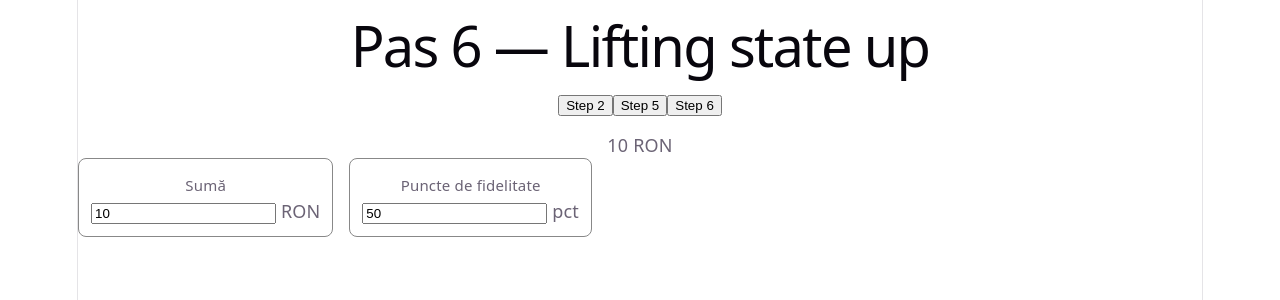
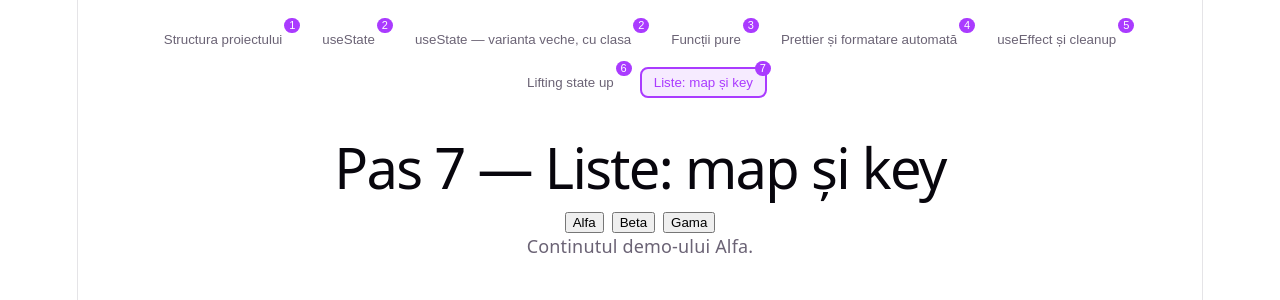
Before and after one commit to nmatei/react-basics-tutorial, a React (Vite) app: page / in a window 1280 px wide. Shown: the top 300 px of the page. Built offline with nearby package versions, Linux system fonts and the light colour scheme.

Commit message:
demo tabs

```diff
--- a/src/App.tsx
+++ b/src/App.tsx
@@ -1,11 +1,15 @@
 // Shell-ul aplicatiei: tine registrul de demo-uri si pasul activ, niciodata
 // codul unui demo. Un pas nou = un fisier in src/demos/ + o intrare in `demos`.
+// Meniul nu se mai scrie de mana: se DERIVA din registru cu `map`, deci creste
+// singur la fiecare intrare noua.
 
 import { useState, type ReactNode } from "react";
 import "./App.css";
+import { DemoTab } from "./components/DemoTab";
 import { Welcome } from "./components/Welcome";
 import { Counter } from "./demos/Counter";
 import { CounterClass } from "./demos/CounterClass";
+import { DemoMenu } from "./demos/DemoMenu";
 import { LiftingState } from "./demos/LiftingState";
 import { PrettierFormat } from "./demos/PrettierFormat";
 import { PureFunctions } from "./demos/PureFunctions";
@@ -22,29 +26,54 @@ const demos: Demo[] = [
   { id: "pure-functions", step: 3, title: "Funcții pure", element: <PureFunctions /> },
   { id: "prettier-format", step: 4, title: "Prettier și formatare automată", element: <PrettierFormat /> },
   { id: "timer", step: 5, title: "useEffect și cleanup", element: <Timer /> },
-  { id: "lifting-state", step: 6, title: "Lifting state up", element: <LiftingState /> }
+  { id: "lifting-state", step: 6, title: "Lifting state up", element: <LiftingState /> },
+  { id: "demo-menu", step: 7, title: "Liste: map și key", element: <DemoMenu /> }
 ];
 
 function App() {
-  // Setter-ul lipseste inca: meniul de navigare vine cu o lecție ulterioara.
-  // Pana atunci schimbi pasul activ modificand id-ul de aici.
-  const [activeId, setActiveId] = useState("lifting-state");
+  // Singura sursa de adevar a navigarii: ID-ul activ, un string. Se pierde la
+  // refresh — useState traieste in memoria paginii, nu pe disc.
+  const [activeId, setActiveId] = useState("demo-menu");
 
   // `?? demos[0]` face ca `active` sa nu fie niciodata undefined — asa evitam
-  // `!` (non-null assertion), care e interzis in acest proiect.
+  // `!` (non-null assertion), care e interzis in acest proiect. Demo-ul activ e
+  // DERIVAT din id, nu tinut inca o data in state.
   const active = demos.find(d => d.id === activeId) ?? demos[0];
 
   return (
     <>
-      <h1>
-        Pas {active.step} — {active.title}
-      </h1>
-      <div style={{ marginBottom: 16 }}>
-        <button onClick={() => setActiveId("counter")}>Step 2</button>
-        <button onClick={() => setActiveId("timer")}>Step 5</button>
-        <button onClick={() => setActiveId("lifting-state")}>Step 6</button>
-      </div>
-      {active.element}
+      {/* `key` e citit de React ca sa potriveasca elementele intre doua randari;
+          NU ajunge in DemoTab ca prop. Daca ai nevoie de id si inauntru, il pasezi
+          separat. */}
+      <nav
+        style={{
+          display: "flex",
+          flexWrap: "wrap",
+          gap: 12,
+          justifyContent: "center",
+          padding: "24px 16px"
+        }}
+      >
+        {demos.map(d => (
+          <DemoTab
+            key={d.id}
+            //step={d.step % 2 === 0 ? d.step : undefined}
+            step={d.step}
+            title={d.title}
+            active={d.id === active.id}
+            // Arrow function, nu `onSelect={setActiveId(d.id)}`: al doilea ar APELA
+            // setter-ul in timpul randarii. Pasezi ce sa se intample la click.
+            onSelect={() => setActiveId(d.id)}
+          />
+        ))}
+      </nav>
+
+      <main>
+        <h1>
+          Pas {active.step} — {active.title}
+        </h1>
+        {active.element}
+      </main>
     </>
   );
 }
--- /dev/null
+++ b/src/components/DemoTab.tsx
@@ -0,0 +1,58 @@
+// Butonul de navigare din meniu. Sta in components/, nu in demos/, pentru ca nu
+// demonstreaza un concept: e o bucata de UI folosita de shell.
+// Nu are useState. Primeste ce sa afiseze (`step`, `title`), daca e cel activ
+// (`active`) si ce sa CEARA la click (`onSelect`) — componenta controlata, exact
+// tiparul de la pasul 6: date in jos, evenimente in sus.
+
+type Props = {
+  step?: number;
+  title: string;
+  active: boolean;
+  onSelect: () => void;
+};
+
+export function DemoTab({ step, title, active, onSelect }: Props) {
+  return (
+    <button
+      type="button"
+      onClick={onSelect}
+      style={{
+        // `relative` nu muta butonul cu nimic; il face SISTEM DE REFERINTA pentru
+        // copiii pozitionati absolut. Fara linia asta, badge-ul s-ar aseza fata de
+        // pagina, nu fata de buton.
+        position: "relative",
+        // Badge-ul iese peste marginea butonului, deci butonul nu are voie sa taie
+        // ce depaseste. `visible` e valoarea implicita — o scriem ca sa fie explicit.
+        overflow: "visible",
+        borderRadius: 8,
+        padding: "6px 12px",
+        cursor: "pointer",
+        border: active ? "2px solid var(--accent)" : "2px solid transparent",
+        background: active ? "var(--accent-bg)" : "transparent",
+        color: active ? "var(--accent)" : "inherit"
+      }}
+    >
+      {title}
+      {step !== undefined && (
+        <span
+          style={{
+            // `absolute` scoate elementul din flux: nu mai ocupa spatiu, deci nu
+            // imbulzeste textul butonului. De asta numarul poate sta in colt fara sa
+            // ingusteze numele conceptului.
+            position: "absolute",
+            top: -8,
+            right: -6,
+            fontSize: 11,
+            lineHeight: 1,
+            padding: "2px 5px",
+            borderRadius: 999,
+            background: "var(--accent)",
+            color: "var(--bg)"
+          }}
+        >
+          {step}
+        </span>
+      )}
+    </button>
+  );
+}
--- /dev/null
+++ b/src/demos/DemoMenu.tsx
@@ -0,0 +1,57 @@
+// Pas 7 — liste: map si key (meniul de navigare, in miniatura).
+// De ce: pana acum butoanele de navigare erau scrise de mana, cate unul per demo.
+// Adaugarea unui pas insemna doua modificari in doua locuri, care se pot
+// desincroniza. Solutia e sa nu mai scrii butoanele deloc: le DERIVI din lista de
+// demo-uri cu `map`. Lista e datele, meniul e o functie de date — 3 intrari dau 3
+// butoane, 8 intrari dau 8, fara sa atingi meniul.
+// `key` exista pentru ca React compara lista veche cu cea noua ca sa modifice in
+// DOM doar ce s-a schimbat. Fara key, singura identitate disponibila e POZITIA,
+// iar la o inserare la mijloc React crede ca s-a schimbat tot randul. `key` da
+// fiecarui element o identitate stabila — echivalentul cheii primare.
+// Sursa unica de adevar a navigarii e ID-UL ACTIV, un simplu string. Restul UI-ului
+// se DERIVA din el prin `find`. Nu tinem in state si lista, si elementul selectat:
+// ar fi doua copii ale aceleiasi informatii, care se desincronizeaza (exact
+// greseala de la pasul 6). Ce poti calcula, nu stochezi.
+// Capcana: `key` NU ajunge in componenta ca prop. Daca ai nevoie de id si inauntru,
+// il pasezi inca o data, separat.
+// LOCAL vs GLOBAL: `activeId` de mai jos sta intr-un useState, adica in memoria
+// paginii. La refresh procesul JS reporneste de la zero si selectia se pierde —
+// revii la valoarea initiala. Daca aceeasi informatie (pasul activ, tema) ar sta in
+// context + localStorage, ar fi globala: vizibila din orice componenta fara sa o
+// pasezi prin props, si scrisa pe disc, deci ar supravietui refresh-ului. Contextul
+// si localStorage sunt lectii viitoare; aici doar le punem fata in fata.
+
+import { useState } from "react";
+
+// Acelasi tipar ca registrul din App.tsx, redus la minimum: id + ce se afiseaza.
+const miniDemos = [
+  { id: "a", label: "Alfa", content: "Continutul demo-ului Alfa." },
+  { id: "b", label: "Beta", content: "Continutul demo-ului Beta." },
+  { id: "c", label: "Gama", content: "Continutul demo-ului Gama." }
+];
+
+export function DemoMenu() {
+  // Singura stare din tot meniul: un string. Atat.
+  const [activeId, setActiveId] = useState("a");
+
+  // `find` returneaza `undefined` daca nu gaseste nimic, iar TypeScript ne obliga
+  // sa tratam cazul. `?? miniDemos[0]` e alternativa la `!`, interzis in proiect.
+  const active = miniDemos.find(d => d.id === activeId) ?? miniDemos[0];
+
+  return (
+    <div>
+      {/* `map` returneaza un ARRAY de elemente, iar JSX stie sa randeze un array
+          acolo unde accepta un element. Nu exista o sintaxa speciala de repetitie:
+          e cod JavaScript obisnuit, scris intre acolade. */}
+      <div style={{ display: "flex", gap: 8, justifyContent: "center" }}>
+        {miniDemos.map(d => (
+          <button key={d.id} type="button" onClick={() => setActiveId(d.id)}>
+            {d.label}
+          </button>
+        ))}
+      </div>
+
+      <p>{active.content}</p>
+    </div>
+  );
+}
```
Also changed, not shown: src/demos/LiftingState.tsx (line endings or trailing spaces), 3 other files (tests, documents, lock files or other folders).
